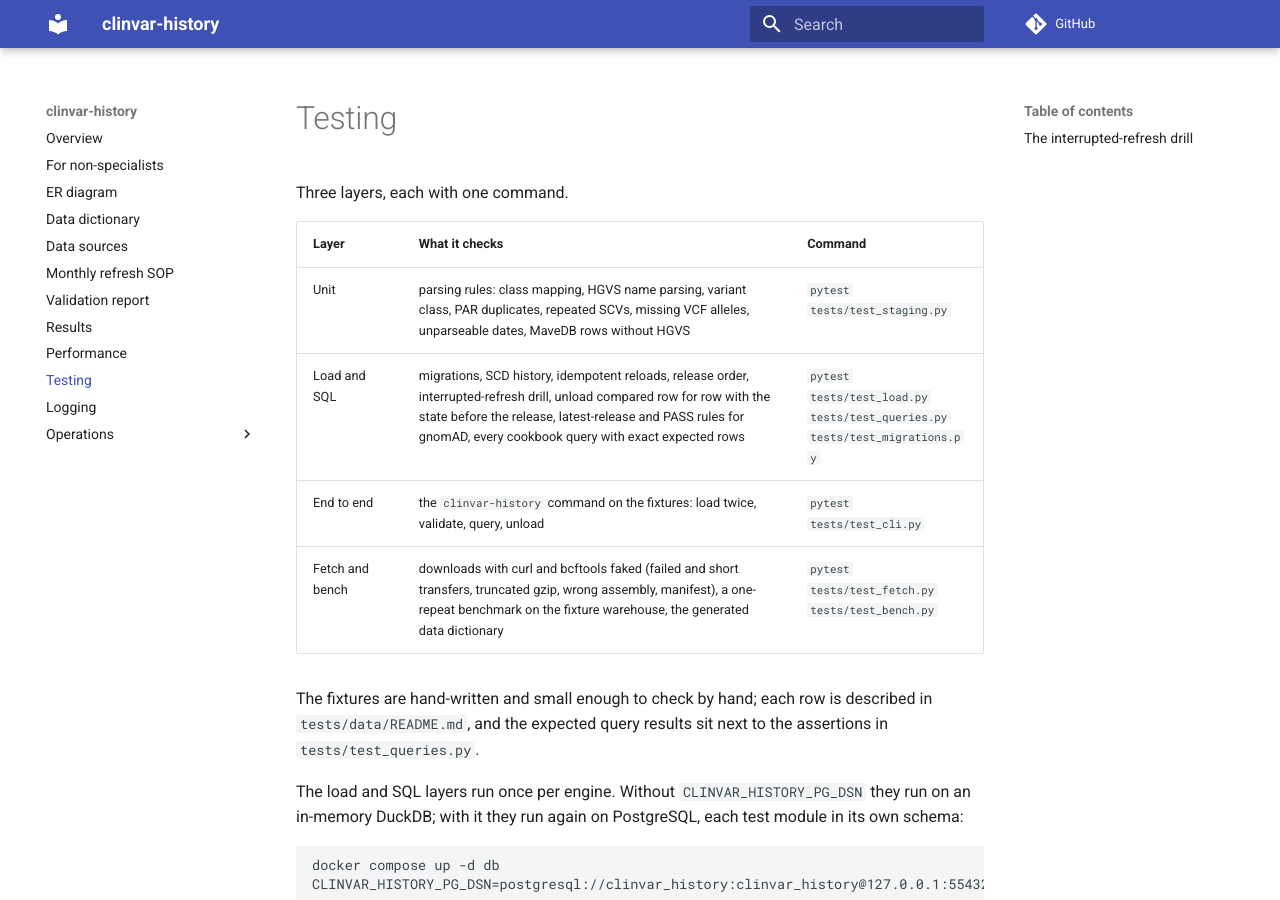
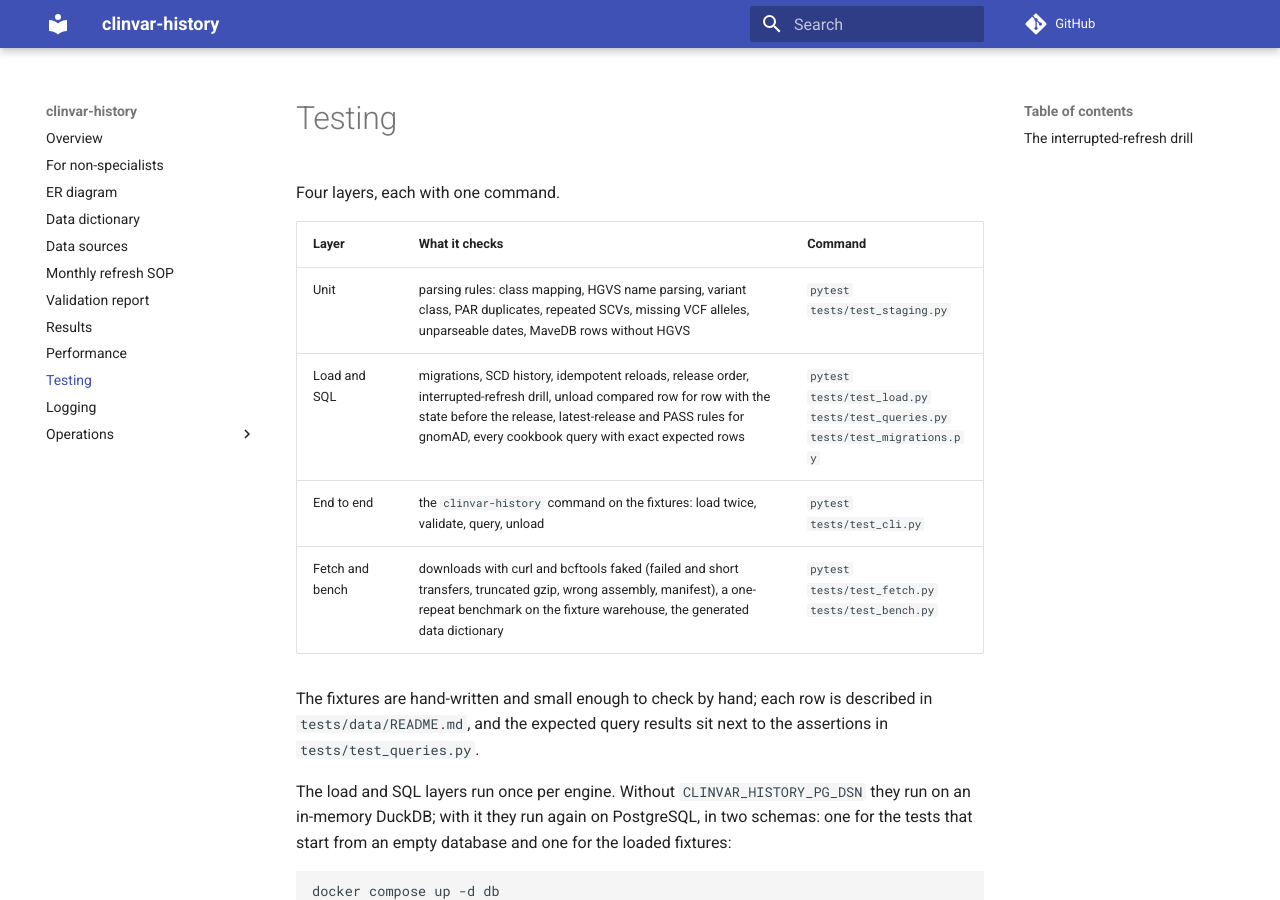
Before and after one commit to Daneshpajouh/clinvar-history, an MkDocs documentation site: the page built from docs/testing.md, in a window 1280 px wide and 900 px high. Built offline with MkDocs 1.6.1 and Material for MkDocs 9.7.7, drawn with Linux system fonts in a browser that asks for light colours; comment, search, counter and statistics services are not loaded.

Commit message:
Correct test docs and a timing comment that disagreed with the code
testing.md said three layers over a four-row table and one schema per module where the fixtures use two; load.py said the old upsert ran for more than five minutes, but it took 295 s.

````diff
--- a/docs/testing.md
+++ b/docs/testing.md
@@ -1,6 +1,6 @@
 # Testing
 
-Three layers, each with one command.
+Four layers, each with one command.
 
 | Layer | What it checks | Command |
 | --- | --- | --- |
@@ -14,8 +14,8 @@ is described in `tests/data/README.md`, and the expected query results sit
 next to the assertions in `tests/test_queries.py`.
 
 The load and SQL layers run once per engine. Without `CLINVAR_HISTORY_PG_DSN` they run
-on an in-memory DuckDB; with it they run again on PostgreSQL, each test
-module in its own schema:
+on an in-memory DuckDB; with it they run again on PostgreSQL, in two schemas: one for the tests
+that start from an empty database and one for the loaded fixtures:
 
 ```
 docker compose up -d db
````
Also changed, not shown: README.md (+1 -1 lines), 1 other file.
